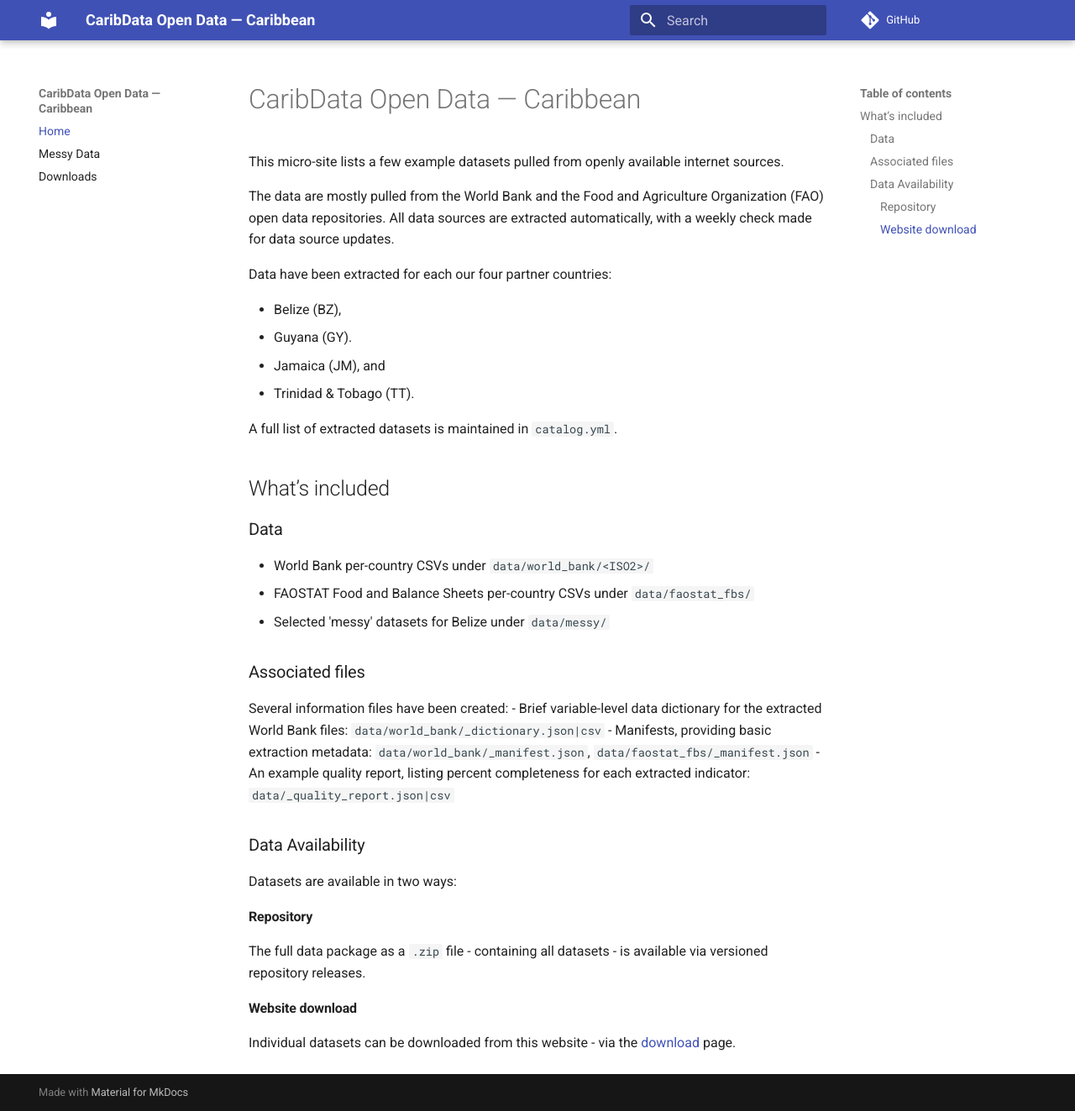
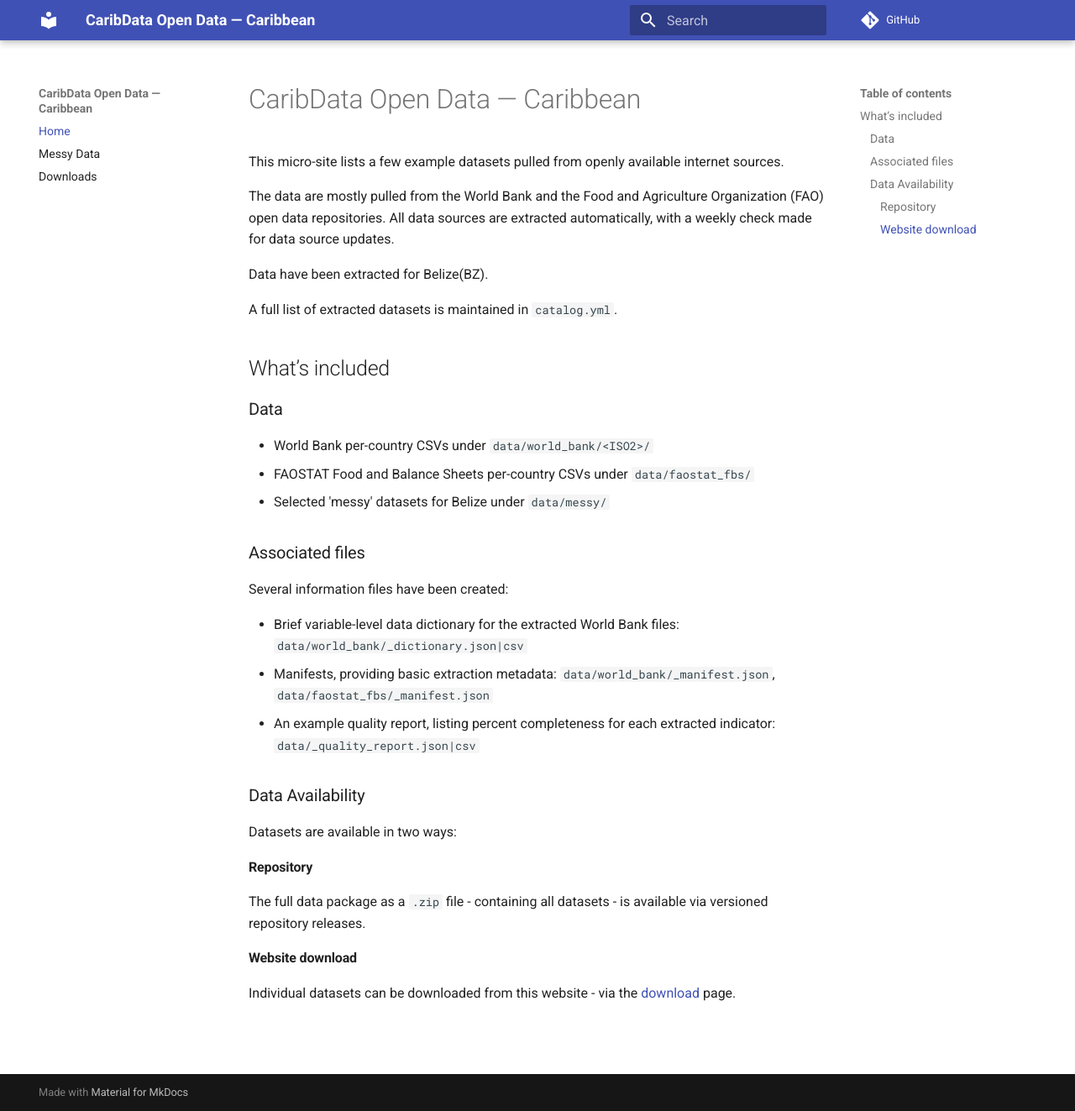
Before and after one commit to CaribData/belize-data-resources, an MkDocs documentation site: the page built from docs/index.md, in a window 1280 px wide and 1323 px high. Shown: the whole window at 84% size. Built offline with MkDocs 1.6.1 and Material for MkDocs 9.7.7, drawn with Linux system fonts in a browser that asks for light colours; comment, search, counter and statistics services are not loaded.

Commit message:
Update index.md

```diff
--- a/docs/index.md
+++ b/docs/index.md
@@ -5,12 +5,7 @@ This micro-site lists a few example datasets pulled from openly available intern
 The data are mostly pulled from the World Bank and the Food and Agriculture Organization (FAO) open data repositories.
 All data sources are extracted automatically, with a weekly check made for data source updates.
 
-Data have been extracted for each our four partner countries:
-
-- Belize (BZ),
-- Guyana (GY).
-- Jamaica (JM), and
-- Trinidad & Tobago (TT).
+Data have been extracted for Belize(BZ).
 
 A full list of extracted datasets is maintained in `catalog.yml`.
 
@@ -23,6 +18,7 @@ A full list of extracted datasets is maintained in `catalog.yml`.
 
 ### Associated files
 Several information files have been created:
+
 - Brief variable-level data dictionary for the extracted World Bank files: `data/world_bank/_dictionary.json|csv`
 - Manifests, providing basic extraction metadata: `data/world_bank/_manifest.json`, `data/faostat_fbs/_manifest.json`
 - An example quality report, listing percent completeness for each extracted indicator: `data/_quality_report.json|csv`
```
